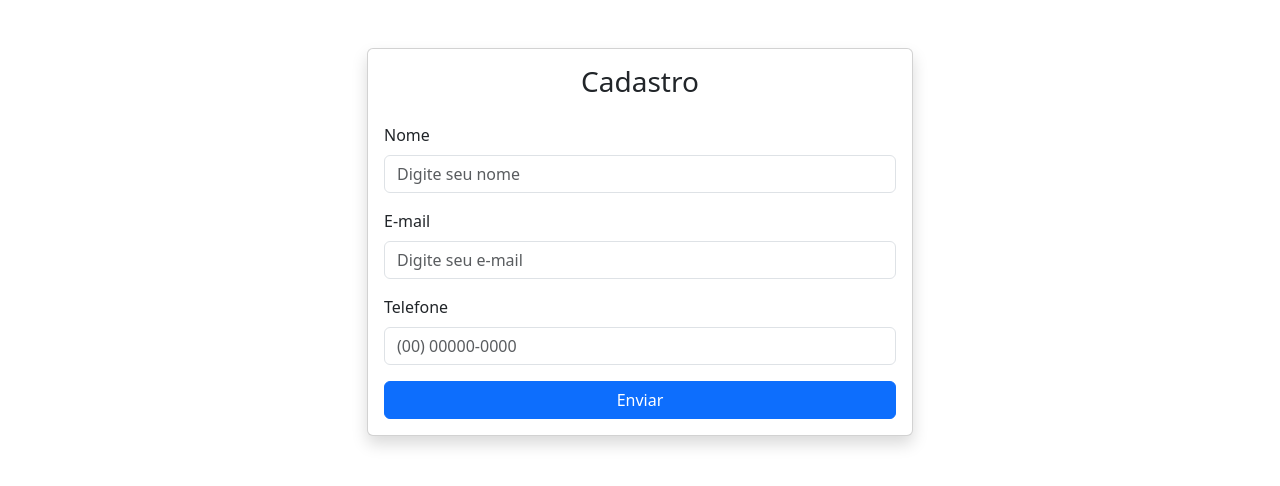
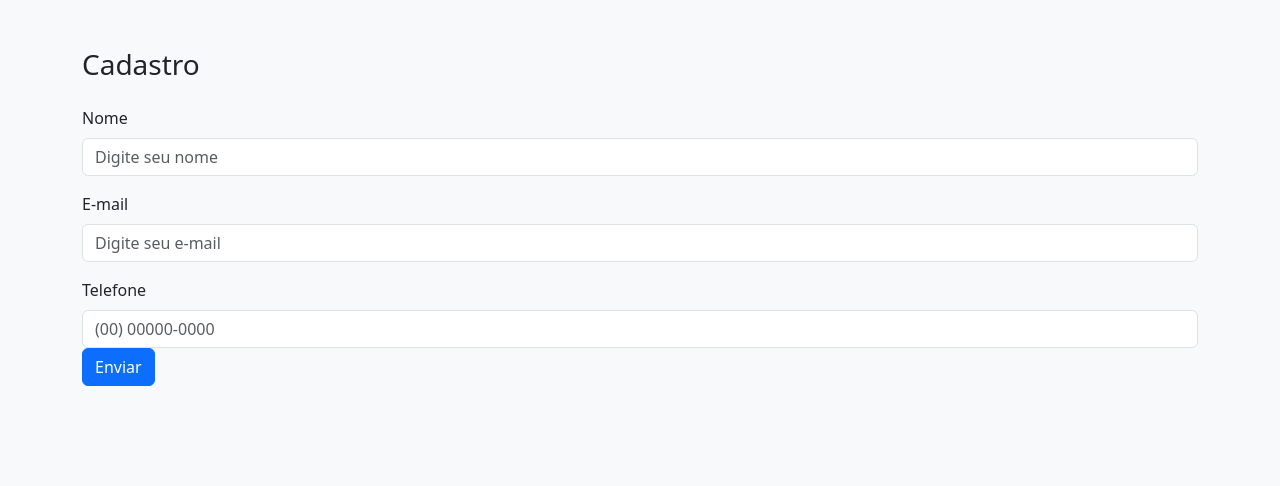
Before and after one commit to Dot010/Curso-Ebac-Frontend00, a plain HTML site: page Exercicio Boostrap/index.html in a window 1280 px wide. Drawn offline with nearby package versions, Linux system fonts and the light colour scheme.

Commit message:
atualizando

```diff
--- a/Exercicio Boostrap/index.html
+++ b/Exercicio Boostrap/index.html
@@ -1,5 +1,6 @@
 <!DOCTYPE html>
 <html lang="pt-BR">
+
 <head>
     <meta charset="UTF-8">
     <meta name="viewport" content="width=device-width, initial-scale=1.0">
@@ -8,14 +9,10 @@
     <link href="https://cdn.jsdelivr.net/npm/bootstrap@5.3.8/dist/css/bootstrap.min.css" rel="stylesheet">
 </head>
 
-<body>
+<body class="bg-light">
 
     <div class="container mt-5">
-        <div class="row justify-content-center">
-            <div class="col-md-6">
-                <div class="card shadow">
-                    <div class="card-body">
-                        <h3 class="text-center mb-4">Cadastro</h3>
+        <h3 class="mb-4">Cadastro</h3>
         <form>
 
             <div class="mb-3">
@@ -31,14 +28,9 @@
             <div class="mb-3">
                 <label for="telefone" class="form-label">Telefone</label>
                 <input type="tel" class="form-control" id="telefone" placeholder="(00) 00000-0000">
-                            </div>
 
-                            <button type="submit" class="btn btn-primary w-100">Enviar</button>
+                <button type="submit" class="btn btn-primary">Enviar</button>
         </form>
-                    </div>
-                </div>
-            </div>
-        </div>
     </div>
 
     <script src="https://cdn.jsdelivr.net/npm/bootstrap@5.3.8/dist/js/bootstrap.bundle.min.js"></script>
```
Lines whose indentation alone changed are shown as unchanged.
